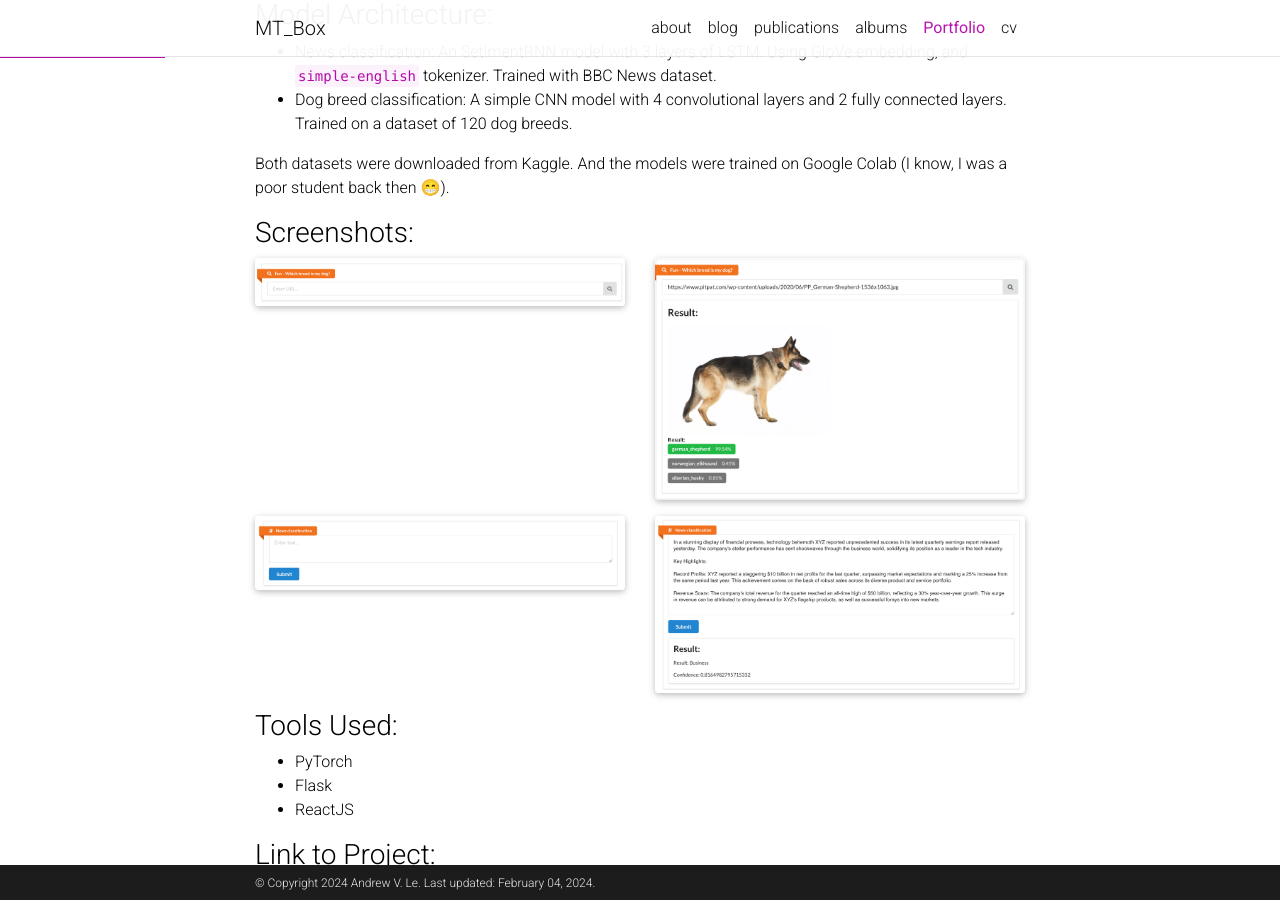
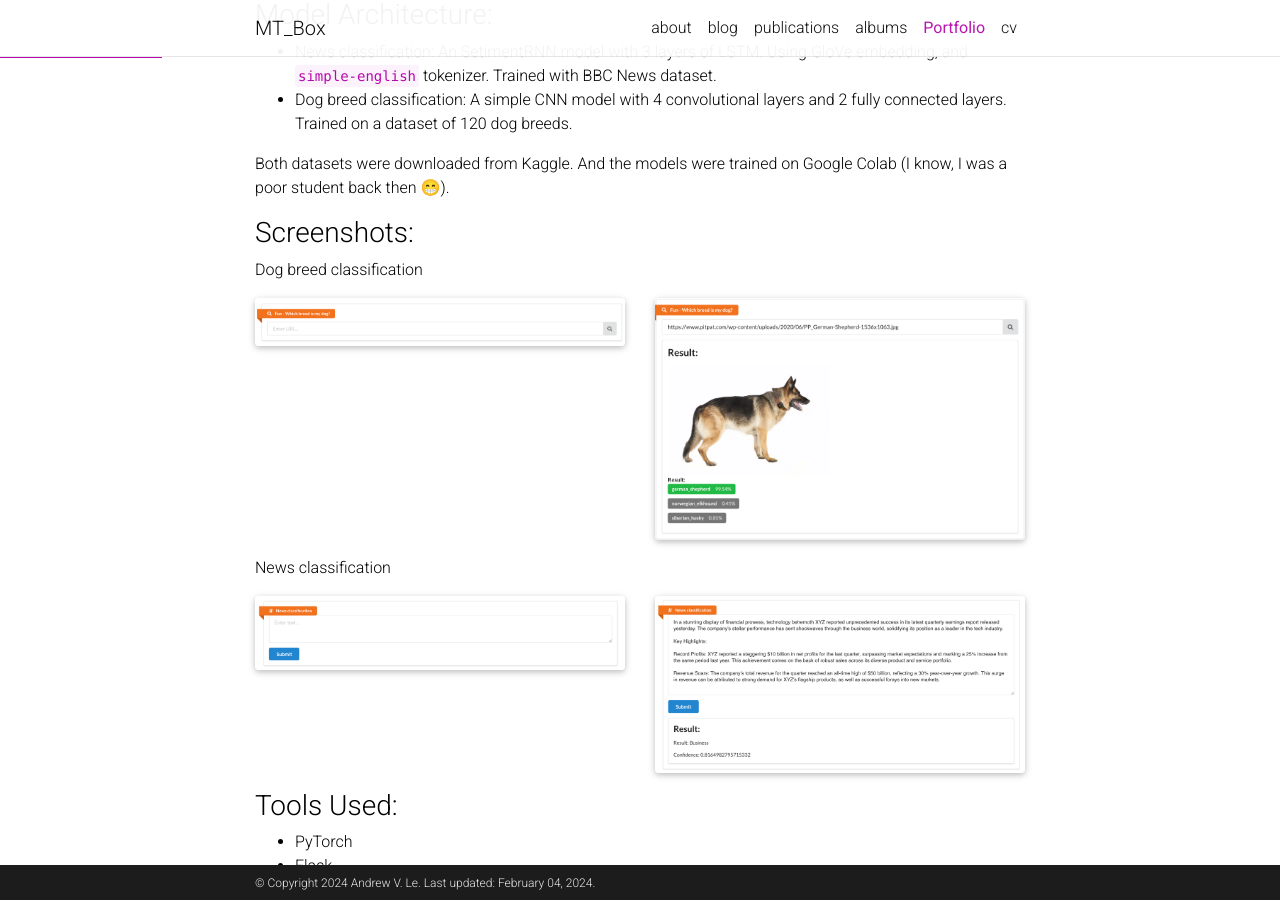
Before and after one commit to levulinh/levulinh.github.io, a Jekyll site: the page built from _pages/drewfolio.md, in a window 1280 px wide and 900 px high, scrolled down 542 px. Built offline with Jekyll 4.4.1, drawn with Linux system fonts in a browser that asks for light colours; full-size pictures stand in for the smaller copies a plugin makes; comment, search, counter and statistics services are not loaded; a style sheet for code colours, icons or effects is not loaded.

```diff
--- a/_pages/drewfolio.md
+++ b/_pages/drewfolio.md
@@ -27,6 +28,7 @@
 
 ### Screenshots:
 
+Dog breed classification
 <div class="row justify-content-sm-center">
     <div class="col-sm-6 mt-3 mt-md-0">
         {% include figure.html path="assets/img/portfolio/dog_breed.png" title="dog breed clf" class="img-fluid rounded z-depth-1" zoomable=true %}
@@ -36,6 +38,8 @@
     </div>
 </div>
 
+
+News classification
 <div class="row justify-content-sm-center">
     <div class="col-sm-6 mt-3 mt-md-0">
         {% include figure.html path="assets/img/portfolio/news_clf.png" title="dog breed clf" class="img-fluid rounded z-depth-1" zoomable=true %}
```
Also changed, not shown: other parts of _pages/drewfolio.md (+1 -0 lines).
